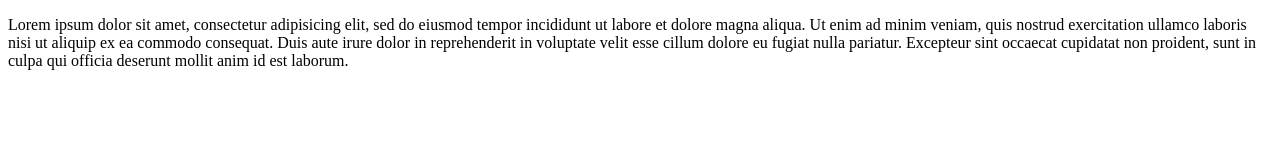
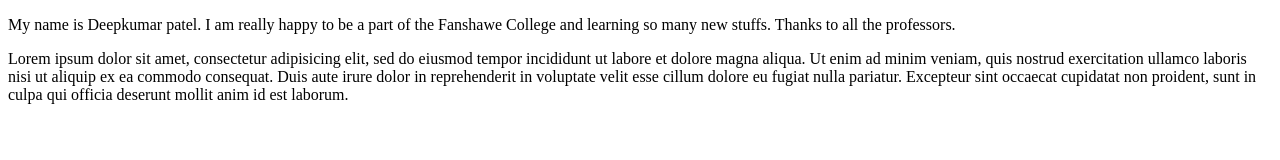
Before and after one commit to Deep-dsp/Patel_D_Week4Review, a plain HTML site: page index.html in a window 1280 px wide. Drawn offline with Linux system fonts and the light colour scheme.

Commit message:
update index and readme files

```diff
--- a/index.html
+++ b/index.html
@@ -5,6 +5,12 @@
 	<title>First GITHUB project</title>
 </head>
 <body>
+	<article>
+		<p>
+			My name is Deepkumar patel.
+			I am really happy to be a part of the Fanshawe College and learning so many new stuffs. Thanks to all the professors.
+		</p>
+	</article>
 	<article>
 		<p>
 			Lorem ipsum dolor sit amet, consectetur adipisicing elit, sed do eiusmod
```
Also changed, not shown: 1 other file.
